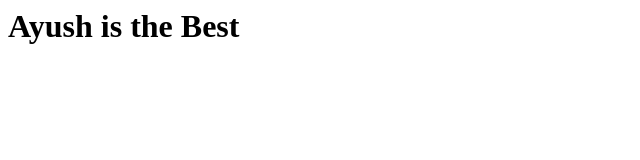
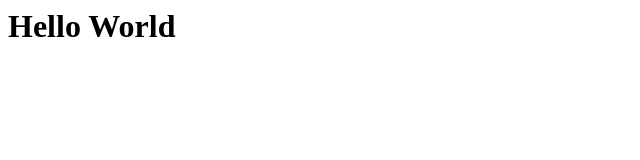
Before and after one commit to 859306/Test, a plain HTML site: page index.html in a window 1280 px wide. Shown: the whole page, without its empty margins (0-640 px from the left). Drawn offline with Linux system fonts and the light colour scheme.

Commit message:
Update index.html
Local Change

```diff
--- a/index.html
+++ b/index.html
@@ -1 +1 @@
-<h1> Ayush is the Best </h1>
+<h1> Hello World </h1>
```
